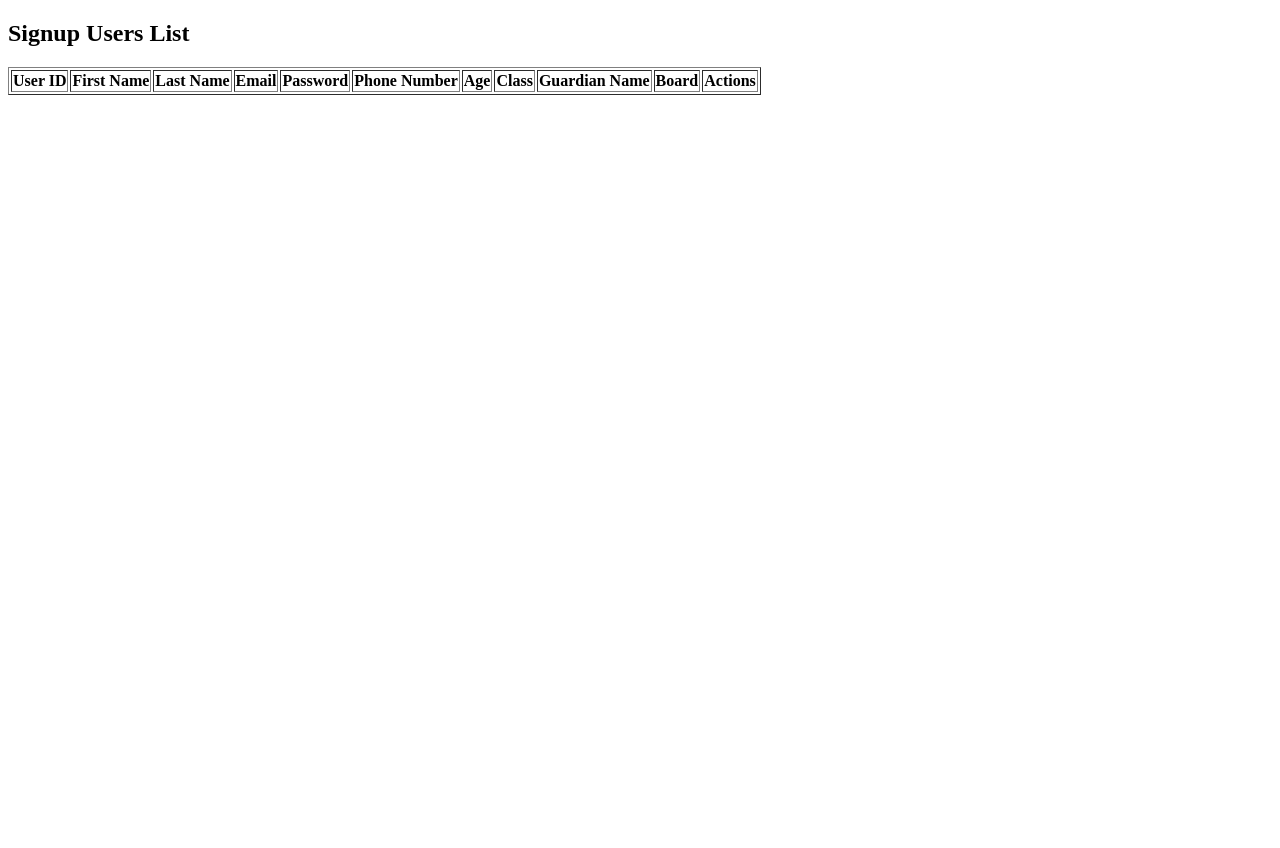
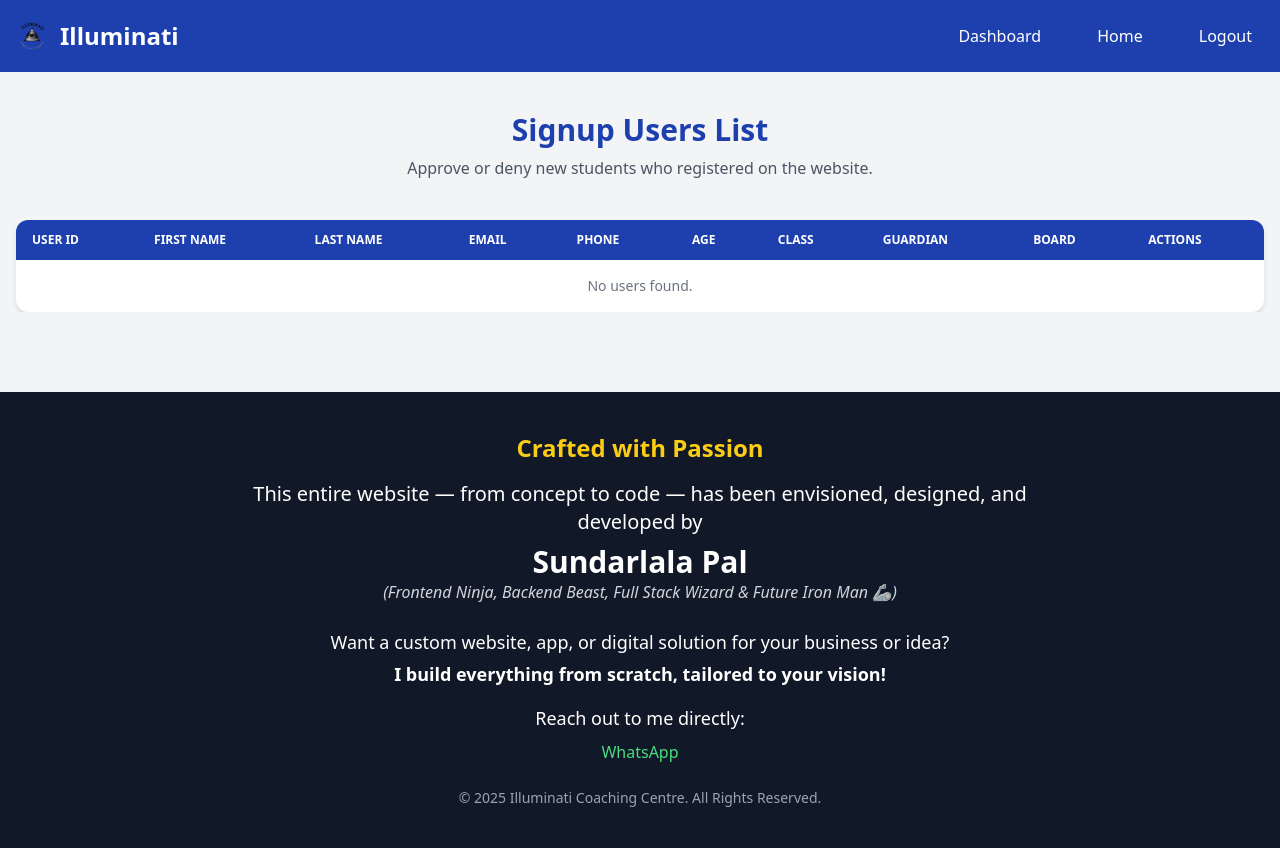
Before and after one commit to SundarlalaPal/Illuminati-Kapui-sir-Django-Website-for-Tution, a Django app: template admin_auth/templates/admin_auth/list_signup.html in a window 1280 px wide. Before the commit the page ends 95 px from the top, so only its background shows below. Run offline with Django 5.2, Linux system fonts and the light colour scheme; the template is opened without the code that fills it, so the values that code supplies are empty; parts of the project's set-up code (start-up, migrations or seed data) failed here and were passed over; some libraries are stand-ins or nearby versions.

Commit message:
Update list_signup.html

```diff
--- a/admin_auth/templates/admin_auth/list_signup.html
+++ b/admin_auth/templates/admin_auth/list_signup.html
@@ -2,15 +2,113 @@
 <!DOCTYPE html>
 <html lang="en">
 <head>
-    <meta charset="UTF-8">
-    <meta name="viewport" content="width=device-width, initial-scale=1.0">
-    <meta property="og:title" content="Illuminati">
+  <meta charset="UTF-8" />
+  <meta name="viewport" content="width=device-width, initial-scale=1.0" />
+  <meta name="description" content="Manage signup users for Illuminati Coaching Centre. Approve or deny new student requests easily.">
+  <meta property="og:title" content="Signup User Management - Illuminati">
   <meta property="og:image" content="{% static 'images/favicon.png' %}">
-<meta property="og:description" content="Study">
-    <title>Signup Users List</title>
+  <meta property="og:description" content="Admin panel to manage student signups at Illuminati Coaching Centre.">
+  <link rel="canonical" href="{{ request.build_absolute_uri }}">
+  <title>Signup Users List | Illuminati Coaching Centre</title>
   <link rel="icon" href="{% static 'images/favicon.ico' %}" type="image/x-icon">
+  <script src="https://cdn.tailwindcss.com"></script>
+</head>
+<body class="bg-gray-100 text-gray-800">
+
+  <!-- Navbar -->
+  <nav class="bg-blue-800 border-gray-200">
+    <div class="max-w-screen-xl flex flex-wrap items-center justify-between mx-auto p-4">
+      <a href="/" class="flex items-center space-x-3">
+        <img src="{% static 'images/logo2.png' %}" class="h-8" alt="Illuminati Logo" />
+        <span class="self-center text-2xl font-semibold text-white">Illuminati</span>
+      </a>
+      <button data-collapse-toggle="navbar-default" type="button" class="inline-flex items-center p-2 w-10 h-10 justify-center text-sm text-white rounded-lg md:hidden hover:bg-blue-700 focus:outline-none focus:ring-2 focus:ring-blue-500">
+        <svg class="w-5 h-5" fill="none" viewBox="0 0 17 14" xmlns="http://www.w3.org/2000/svg">
+          <path stroke="currentColor" stroke-linecap="round" stroke-linejoin="round" stroke-width="2" d="M1 1h15M1 7h15M1 13h15"/>
+        </svg>
+      </button>
+      <div class="hidden w-full md:block md:w-auto" id="navbar-default">
+        <ul class="font-medium flex flex-col p-4 md:p-0 mt-4 border border-blue-700 rounded-lg bg-blue-700 md:flex-row md:space-x-8 md:mt-0 md:border-0 md:bg-blue-800">
+          <li><a href="/dashboard" class="block py-2 px-3 text-white md:hover:text-yellow-300">Dashboard</a></li>
+          <li><a href="/" class="block py-2 px-3 text-white md:hover:text-yellow-300">Home</a></li>
+          <li><a href="/auth/logout" class="block py-2 px-3 text-white md:hover:text-yellow-300">Logout</a></li>
+        </ul>
+      </div>
+    </div>
+  </nav>
+
+  <!-- Page Title -->
+  <div class="text-center py-10">
+    <h1 class="text-3xl font-bold text-blue-800">Signup Users List</h1>
+    <p class="text-gray-600 mt-2">Approve or deny new students who registered on the website.</p>
+  </div>
+
+  <!-- CSRF Token -->
+  <input type="hidden" id="csrf_token" value="{{ csrf_token }}">
+
+  <!-- Table -->
+  <div class="overflow-x-auto max-w-7xl mx-auto mb-20 px-4">
+    <table class="w-full text-sm text-left text-gray-700 bg-white shadow-md rounded-xl overflow-hidden">
+      <thead class="text-xs text-white uppercase bg-blue-800">
+        <tr>
+          <th scope="col" class="px-4 py-3">User ID</th>
+          <th scope="col" class="px-4 py-3">First Name</th>
+          <th scope="col" class="px-4 py-3">Last Name</th>
+          <th scope="col" class="px-4 py-3">Email</th>
+          <th scope="col" class="px-4 py-3">Phone</th>
+          <th scope="col" class="px-4 py-3">Age</th>
+          <th scope="col" class="px-4 py-3">Class</th>
+          <th scope="col" class="px-4 py-3">Guardian</th>
+          <th scope="col" class="px-4 py-3">Board</th>
+          <th scope="col" class="px-4 py-3">Actions</th>
+        </tr>
+      </thead>
+      <tbody>
+        {% for user in users %}
+        <tr class="bg-white border-b hover:bg-gray-50">
+          <td class="px-4 py-3">{{ user.user_id }}</td>
+          <td class="px-4 py-3">{{ user.First_Name }}</td>
+          <td class="px-4 py-3">{{ user.Last_Name }}</td>
+          <td class="px-4 py-3">{{ user.email }}</td>
+          <td class="px-4 py-3">{{ user.Phone_Number }}</td>
+          <td class="px-4 py-3">{{ user.Age }}</td>
+          <td class="px-4 py-3">{{ user.Class }}</td>
+          <td class="px-4 py-3">{{ user.Guardian_Name }}</td>
+          <td class="px-4 py-3">{{ user.Board }}</td>
+          <td class="px-4 py-3 space-x-2">
+            <button onclick="sendUserData('{{ user.user_id|escapejs }}', '{{ user.First_Name|escapejs }}', '{{ user.Last_Name|escapejs }}', '{{ user.email|escapejs }}', '{{ user.Password|escapejs }}', '{{ user.Phone_Number|escapejs }}', '{{ user.Age|escapejs }}', '{{ user.Class|escapejs }}', '{{ user.Guardian_Name|escapejs }}', '{{ user.Board|escapejs }}', 'True')" class="bg-green-600 text-white px-3 py-1 rounded hover:bg-green-700 text-xs">Allow</button>
+            <button onclick="sendUserData('{{ user.user_id|escapejs }}', '{{ user.First_Name|escapejs }}', '{{ user.Last_Name|escapejs }}', '{{ user.email|escapejs }}', '{{ user.Password|escapejs }}', '{{ user.Phone_Number|escapejs }}', '{{ user.Age|escapejs }}', '{{ user.Class|escapejs }}', '{{ user.Guardian_Name|escapejs }}', '{{ user.Board|escapejs }}', 'False')" class="bg-red-600 text-white px-3 py-1 rounded hover:bg-red-700 text-xs">Deny</button>
+          </td>
+        </tr>
+        {% empty %}
+        <tr><td colspan="10" class="text-center text-gray-500 py-4">No users found.</td></tr>
+        {% endfor %}
+      </tbody>
+    </table>
+  </div>
+
+  <!-- Footer -->
+  <footer class="bg-gray-900 text-white text-center py-10">
+    <div class="max-w-4xl mx-auto px-4">
+      <h3 class="text-2xl font-extrabold text-yellow-400">Crafted with Passion</h3>
+      <p class="mt-4 text-xl">This entire website — from concept to code — has been envisioned, designed, and developed by</p>
+      <p class="mt-2 text-3xl font-bold text-white">Sundarlala Pal</p>
+      <p class="text-base italic text-gray-300">(Frontend Ninja, Backend Beast, Full Stack Wizard & Future Iron Man 🦾)</p>
+      <div class="mt-6">
+        <p class="text-lg">Want a custom website, app, or digital solution for your business or idea?</p>
+        <p class="text-lg font-semibold mt-1">I build everything from scratch, tailored to your vision!</p>
+      </div>
+      <p class="mt-4 text-lg">Reach out to me directly:</p>
+      <p class="mt-2">
+        <a href="https://wa.me/919933882270" class="text-green-400 hover:underline">WhatsApp</a>
+      </p>
+      <p class="mt-6 text-sm text-gray-400">&copy; 2025 Illuminati Coaching Centre. All Rights Reserved.</p>
+    </div>
+  </footer>
+
+  <!-- JavaScript -->
   <script>
-        function sendUserData(user_id, first_name, last_name, email, password, phone_number, age, user_class, guardian_name,board, allow) {
+    function sendUserData(user_id, first_name, last_name, email, password, phone_number, age, user_class, guardian_name, board, allow) {
       const data = {
         "user_id": user_id,
         "First_Name": first_name,
@@ -35,9 +133,8 @@
       })
       .then(response => {
         if (response.redirected) {
-                        window.location.href = response.url;  // This will follow the redirect
+          window.location.href = response.url;
         } else {
-                        // Optional fallback: handle other cases
           return response.json();
         }
       })
@@ -49,51 +146,5 @@
       .catch(error => console.error("Error:", error));
     }
   </script>
-</head>
-<body>
-    <h2>Signup Users List</h2>
-
-    <!-- CSRF Token -->
-    <input type="hidden" id="csrf_token" value="{{ csrf_token }}">
-
-    <table border="1">
-        <thead>
-            <tr>
-                <th>User ID</th>
-                <th>First Name</th>
-                <th>Last Name</th>
-                <th>Email</th>
-                <th>Password</th>
-                <th>Phone Number</th>
-                <th>Age</th>
-                <th>Class</th>
-                <th>Guardian Name</th>
-                <th>Board</th>
-                <th>Actions</th>
-            </tr>
-        </thead>
-        <tbody>
-            {% for user in users %}
-            <tr>
-                <td>{{ user.user_id }}</td>
-                <td>{{ user.First_Name }}</td>
-                <td>{{ user.Last_Name }}</td>
-                <td>{{ user.email }}</td>
-                <td>{{ user.Password }}</td>
-                <td>{{ user.Phone_Number }}</td>
-                <td>{{ user.Age }}</td>
-                <td>{{ user.Class }}</td>
-                <td>{{ user.Guardian_Name }}</td>
-                <td>{{ user.Board }}</td>
-                <td>
-                    <button onclick="sendUserData('{{ user.user_id|escapejs }}', '{{ user.First_Name|escapejs }}', '{{ user.Last_Name|escapejs }}', '{{ user.email|escapejs }}', '{{ user.Password|escapejs }}', '{{ user.Phone_Number|escapejs }}', '{{ user.Age|escapejs }}', '{{ user.Class|escapejs }}', '{{ user.Guardian_Name|escapejs }}','{{ user.Board|escapejs }}', 'True')">Allow</button>
-
-                    <button onclick="sendUserData('{{ user.user_id|escapejs }}', '{{ user.First_Name|escapejs }}', '{{ user.Last_Name|escapejs }}', '{{ user.email|escapejs }}', '{{ user.Password|escapejs }}', '{{ user.Phone_Number|escapejs }}', '{{ user.Age|escapejs }}', '{{ user.Class|escapejs }}', '{{ user.Guardian_Name|escapejs }}','{{ user.Board|escapejs }}', 'False')">Deny</button>
-
-                </td>
-            </tr>
-            {% endfor %}
-        </tbody>
-    </table>
 </body>
 </html>
```
Lines whose indentation alone changed are shown as unchanged.
